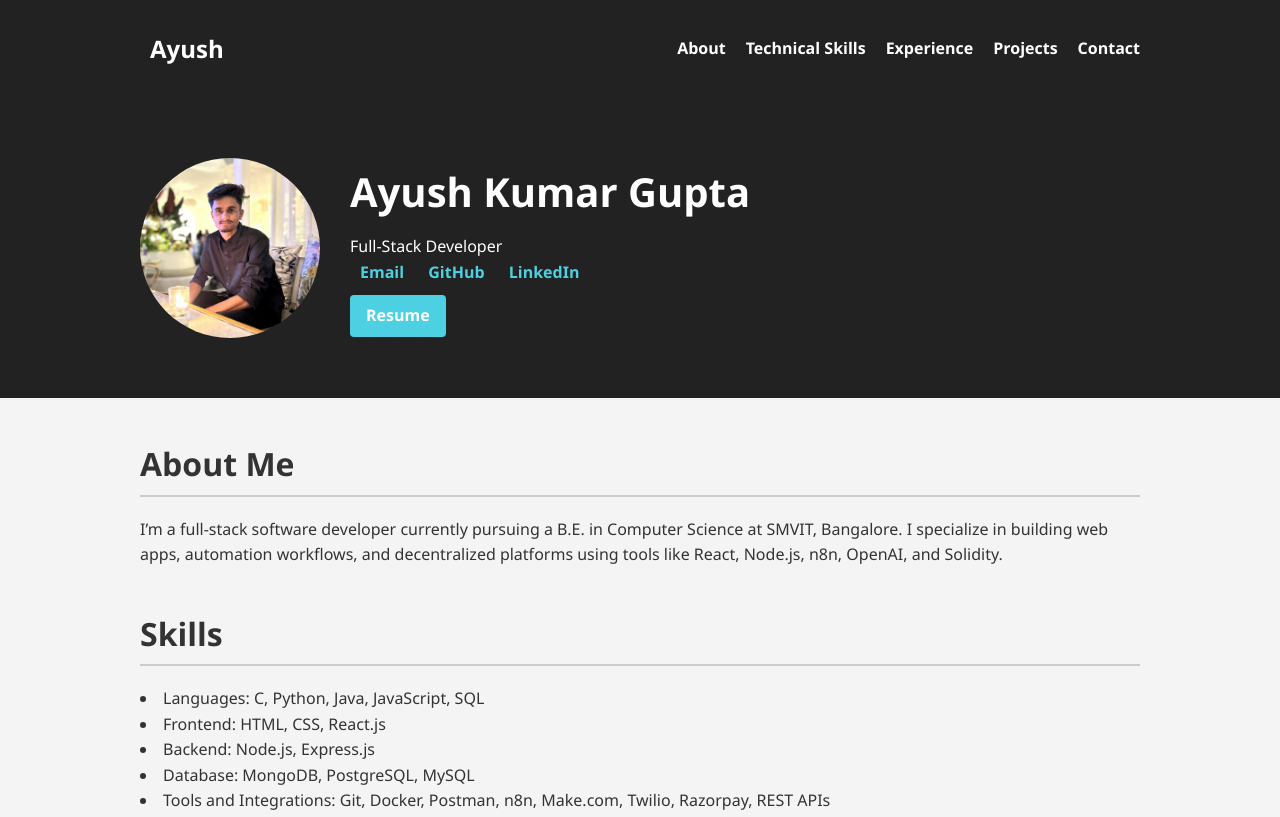
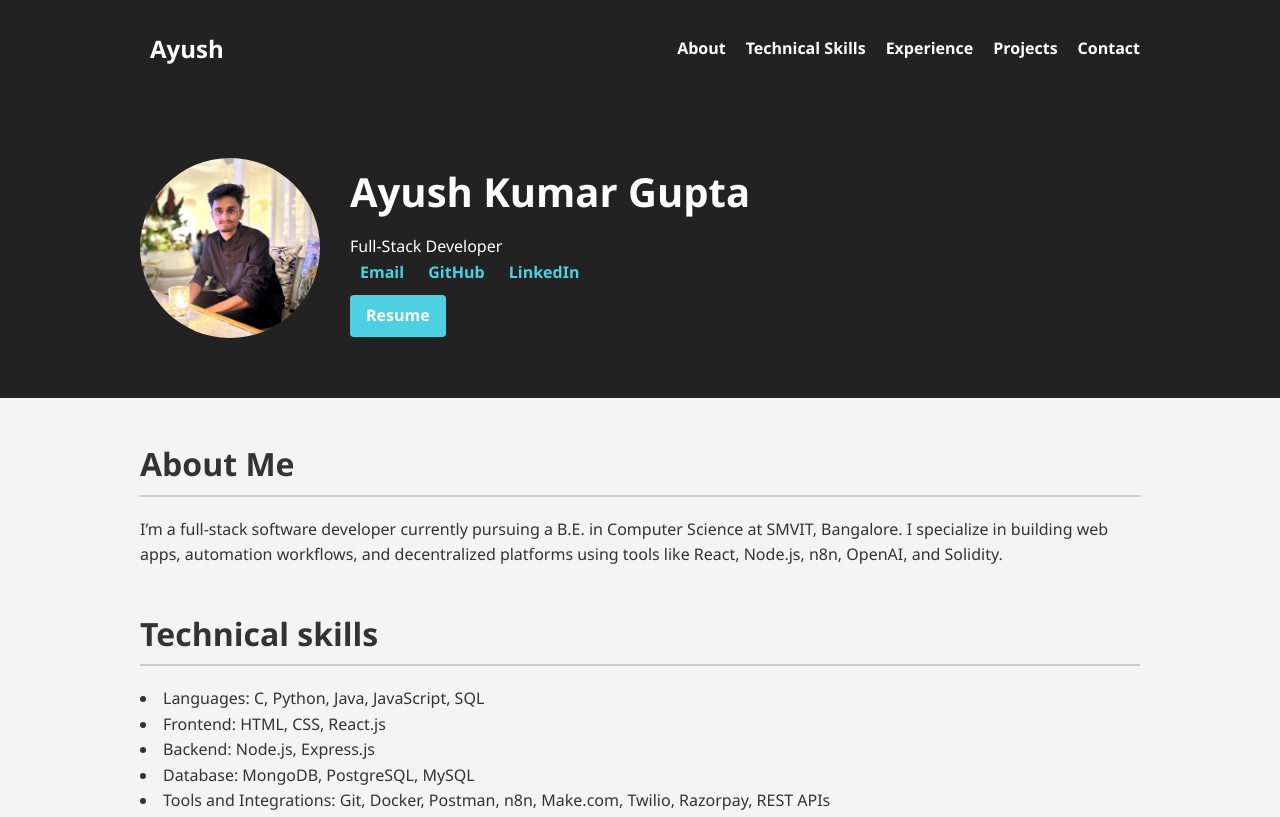
Before and after one commit to ayush16x/Portfolio, a plain HTML site: page index.html in a window 1280 px wide. Shown: the top 817 px of the page. Drawn offline with nearby package versions, Linux system fonts and the light colour scheme.

Commit message:
second commit

```diff
--- a/index.html
+++ b/index.html
@@ -55,7 +55,7 @@
 
 <section id="Technical skills" data-aos="fade-right" data-aos-duration="1000">
   <div class="container">
-    <h2>Skills</h2>
+    <h2>Technical skills</h2>
     <ul>
       <li>Languages: C, Python, Java, JavaScript, SQL</li>
       <li>Frontend: HTML, CSS, React.js</li>
```
